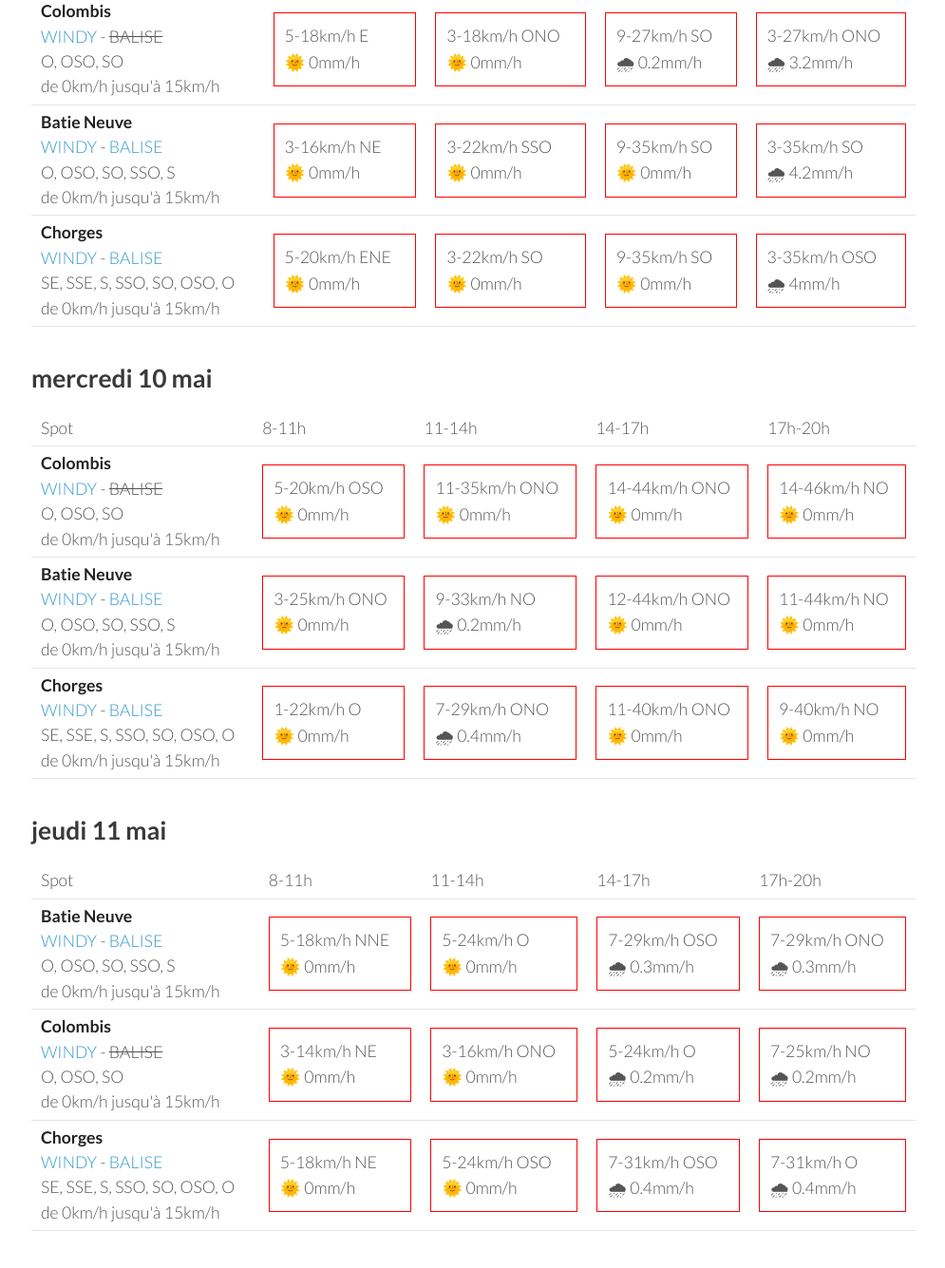
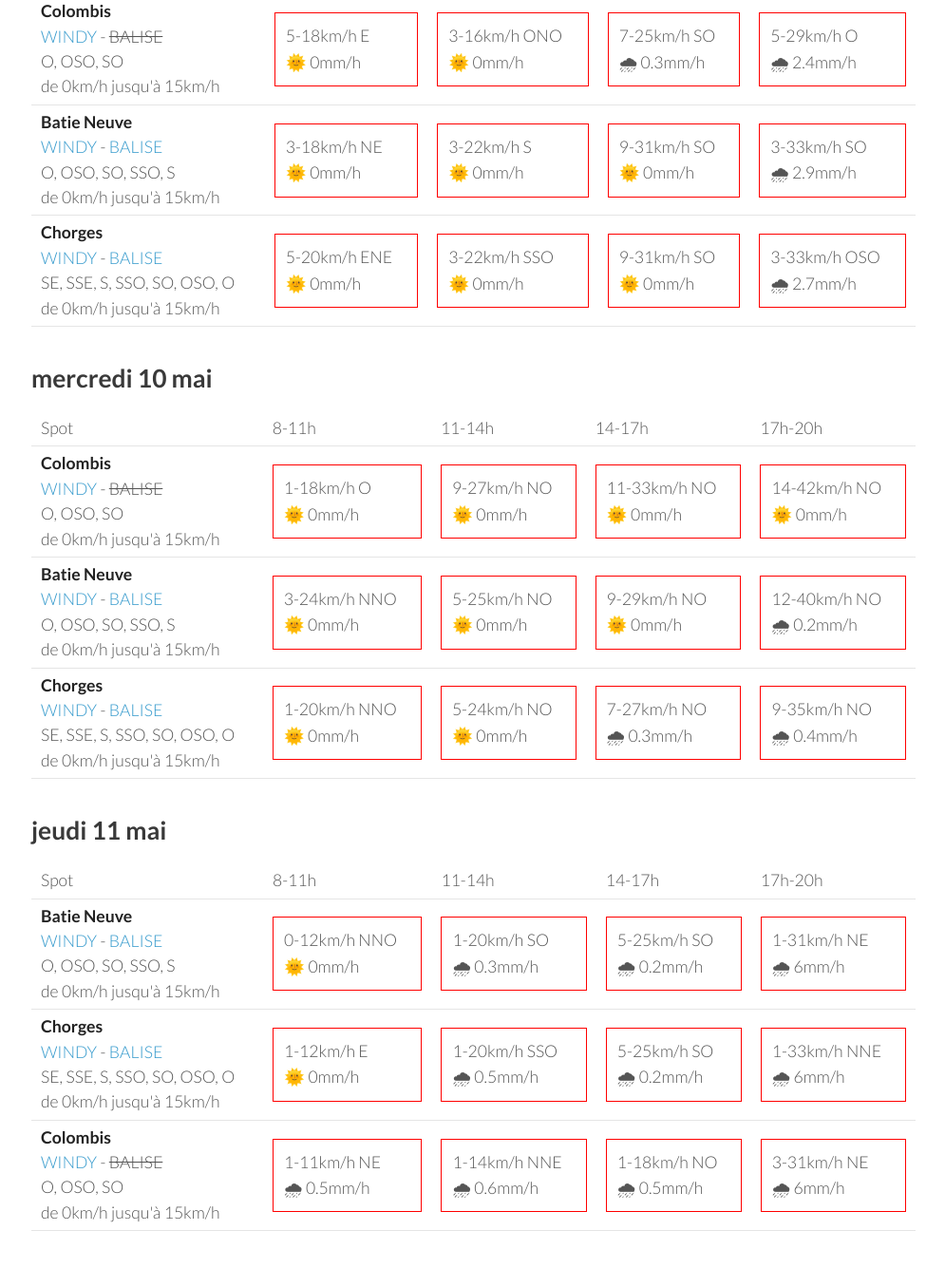
Before and after one commit to parapente-dans-le-nord/parapente-dans-le-nord.github.io, a Jekyll site: the page built from serre_poncon.markdown, in a window 1280 px wide and 1400 px high, scrolled down 1801 px. Shown: the top 1335 px of the window at 95% size, without its empty margins (25-1020 px from the left). Built offline with Jekyll 4.4.1, drawn with Linux system fonts in a browser that asks for light colours; some of the changed text lies outside the part shown.

Commit message:
update index.markdown

```diff
--- a/serre_poncon.markdown
+++ b/serre_poncon.markdown
@@ -25,27 +25,27 @@ page mise à jour le samedi 06 mai 17:31
         <td><strong>Batie Neuve</strong><br><a href="https://windy.com/44.584/6.236?44.559,6.262,10,m:eTtagly">WINDY</a> - <span class=""><a href="https://www.openwindmap.org/PP554">BALISE</a> </span><br> <span class="vent-favorable">O, OSO, SO, SSO, S</span><br><span class="force-vent">de 0km/h jusqu'à 15km/h</span> </td>
 
             <td><div class="not-flyable"><p>0-0km/h NA</p><p>🌧️ 0mm/h</p></div></td>
-            <td><div class="flyable"><p>5-14km/h SSO</p><p>🌞 0mm/h</p></div></td>
-            <td><div class="not-flyable"><p>11-27km/h SO</p><p>🌞 0mm/h</p></div></td>
-            <td><div class="not-flyable"><p>3-25km/h S</p><p>🌞 0mm/h</p></div></td>
+            <td><div class="not-flyable"><p>0-0km/h NA</p><p>🌧️ 0mm/h</p></div></td>
+            <td><div class="not-flyable"><p>0-0km/h NA</p><p>🌧️ 0mm/h</p></div></td>
+            <td><div class="not-flyable"><p>12-33km/h OSO</p><p>🌞 0mm/h</p></div></td>
+
+    </tr>
+<tr>
+        <td><strong>Colombis</strong><br><a href="https://windy.com/44.494/6.216?44.559,6.262,10">WINDY</a> - <span class="no-balise"> BALISE </span><br> <span class="vent-favorable">O, OSO, SO</span><br><span class="force-vent">de 0km/h jusqu'à 15km/h</span> </td>
+
+            <td><div class="not-flyable"><p>0-0km/h NA</p><p>🌧️ 0mm/h</p></div></td>
+            <td><div class="not-flyable"><p>0-0km/h NA</p><p>🌧️ 0mm/h</p></div></td>
+            <td><div class="not-flyable"><p>0-0km/h NA</p><p>🌧️ 0mm/h</p></div></td>
+            <td><div class="not-flyable"><p>12-35km/h SSO</p><p>🌞 0mm/h</p></div></td>
 
     </tr>
 <tr>
         <td><strong>Chorges</strong><br><a href="https://windy.com/44.578/6.280?44.559,6.262,10">WINDY</a> - <span class=""><a href="https://www.openwindmap.org/PP554">BALISE</a> </span><br> <span class="vent-favorable">SE, SSE, S, SSO, SO, OSO, O</span><br><span class="force-vent">de 0km/h jusqu'à 15km/h</span> </td>
 
             <td><div class="not-flyable"><p>0-0km/h NA</p><p>🌧️ 0mm/h</p></div></td>
-            <td><div class="flyable"><p>5-12km/h SO</p><p>🌞 0mm/h</p></div></td>
-            <td><div class="not-flyable"><p>9-22km/h OSO</p><p>🌞 0mm/h</p></div></td>
-            <td><div class="not-flyable"><p>3-12km/h N</p><p>🌞 1.9mm/h</p></div></td>
-
-    </tr>
-<tr>
-        <td><strong>Colombis</strong><br><a href="https://windy.com/44.494/6.216?44.559,6.262,10">WINDY</a> - <span class="no-balise"> BALISE </span><br> <span class="vent-favorable">O, OSO, SO</span><br><span class="force-vent">de 0km/h jusqu'à 15km/h</span> </td>
-
             <td><div class="not-flyable"><p>0-0km/h NA</p><p>🌧️ 0mm/h</p></div></td>
-            <td><div class="not-flyable"><p>5-16km/h SSE</p><p>🌞 0mm/h</p></div></td>
-            <td><div class="not-flyable"><p>11-27km/h SO</p><p>🌞 0mm/h</p></div></td>
-            <td><div class="not-flyable"><p>7-25km/h S</p><p>🌞 0mm/h</p></div></td>
+            <td><div class="not-flyable"><p>0-0km/h NA</p><p>🌧️ 0mm/h</p></div></td>
+            <td><div class="not-flyable"><p>11-35km/h OSO</p><p>🌞 0mm/h</p></div></td>
 
     </tr>
 
@@ -67,30 +67,30 @@ page mise à jour le samedi 06 mai 17:31
 <tr>
         <td><strong>Batie Neuve</strong><br><a href="https://windy.com/44.584/6.236?44.559,6.262,10,m:eTtagly">WINDY</a> - <span class=""><a href="https://www.openwindmap.org/PP554">BALISE</a> </span><br> <span class="vent-favorable">O, OSO, SO, SSO, S</span><br><span class="force-vent">de 0km/h jusqu'à 15km/h</span> </td>
 
-            <td><div class="not-flyable"><p>3-5km/h NE</p><p>🌞 0mm/h</p></div></td>
-            <td><div class="flyable"><p>3-12km/h SO</p><p>🌞 0mm/h</p></div></td>
-            <td><div class="not-flyable"><p>7-20km/h SSO</p><p>🌞 0mm/h</p></div></td>
-            <td><div class="not-flyable"><p>9-24km/h S</p><p>🌞 0mm/h</p></div></td>
+            <td><div class="not-flyable"><p>1-5km/h NNE</p><p>🌞 0mm/h</p></div></td>
+            <td><div class="not-flyable"><p>7-18km/h SO</p><p>🌞 0mm/h</p></div></td>
+            <td><div class="flyable"><p>3-14km/h O</p><p>🌧 1.1mm/h</p></div></td>
+            <td><div class="not-flyable"><p>3-18km/h NO</p><p>🌞 0mm/h</p></div></td>
 
 
     </tr>
 <tr>
         <td><strong>Chorges</strong><br><a href="https://windy.com/44.578/6.280?44.559,6.262,10">WINDY</a> - <span class=""><a href="https://www.openwindmap.org/PP554">BALISE</a> </span><br> <span class="vent-favorable">SE, SSE, S, SSO, SO, OSO, O</span><br><span class="force-vent">de 0km/h jusqu'à 15km/h</span> </td>
 
-            <td><div class="not-flyable"><p>3-9km/h NE</p><p>🌞 0mm/h</p></div></td>
-            <td><div class="flyable"><p>5-12km/h SO</p><p>🌞 0mm/h</p></div></td>
-            <td><div class="not-flyable"><p>5-16km/h OSO</p><p>🌧 0.2mm/h</p></div></td>
-            <td><div class="not-flyable"><p>5-18km/h SO</p><p>🌧 0.4mm/h</p></div></td>
+            <td><div class="not-flyable"><p>3-7km/h NNE</p><p>🌞 0mm/h</p></div></td>
+            <td><div class="flyable"><p>5-14km/h SO</p><p>🌞 0mm/h</p></div></td>
+            <td><div class="not-flyable"><p>5-16km/h OSO</p><p>🌧 1.2mm/h</p></div></td>
+            <td><div class="not-flyable"><p>5-18km/h O</p><p>🌞 0mm/h</p></div></td>
 
 
     </tr>
 <tr>
         <td><strong>Colombis</strong><br><a href="https://windy.com/44.494/6.216?44.559,6.262,10">WINDY</a> - <span class="no-balise"> BALISE </span><br> <span class="vent-favorable">O, OSO, SO</span><br><span class="force-vent">de 0km/h jusqu'à 15km/h</span> </td>
 
-            <td><div class="not-flyable"><p>1-3km/h NE</p><p>🌞 0mm/h</p></div></td>
-            <td><div class="not-flyable"><p>3-11km/h S</p><p>🌞 0mm/h</p></div></td>
-            <td><div class="not-flyable"><p>9-24km/h SSO</p><p>🌞 0mm/h</p></div></td>
-            <td><div class="not-flyable"><p>12-31km/h SO</p><p>🌞 0mm/h</p></div></td>
+            <td><div class="not-flyable"><p>1-3km/h NNE</p><p>🌞 0mm/h</p></div></td>
+            <td><div class="not-flyable"><p>7-16km/h SO</p><p>🌞 0mm/h</p></div></td>
+            <td><div class="not-flyable"><p>5-18km/h O</p><p>🌧 0.8mm/h</p></div></td>
+            <td><div class="not-flyable"><p>7-18km/h OSO</p><p>🌞 0mm/h</p></div></td>
 
 
     </tr>
@@ -111,32 +111,32 @@ page mise à jour le samedi 06 mai 17:31
       <td>17h-20h</td>
     </tr>
 <tr>
-        <td><strong>Batie Neuve</strong><br><a href="https://windy.com/44.584/6.236?44.559,6.262,10,m:eTtagly">WINDY</a> - <span class=""><a href="https://www.openwindmap.org/PP554">BALISE</a> </span><br> <span class="vent-favorable">O, OSO, SO, SSO, S</span><br><span class="force-vent">de 0km/h jusqu'à 15km/h</span> </td>
+        <td><strong>Colombis</strong><br><a href="https://windy.com/44.494/6.216?44.559,6.262,10">WINDY</a> - <span class="no-balise"> BALISE </span><br> <span class="vent-favorable">O, OSO, SO</span><br><span class="force-vent">de 0km/h jusqu'à 15km/h</span> </td>
 
-            <td><div class="not-flyable"><p>5-22km/h NE</p><p>🌞 0mm/h</p></div></td>
-            <td><div class="not-flyable"><p>1-22km/h ONO</p><p>🌞 0mm/h</p></div></td>
-            <td><div class="not-flyable"><p>5-25km/h O</p><p>🌞 0mm/h</p></div></td>
-            <td><div class="not-flyable"><p>7-27km/h O</p><p>🌞 0mm/h</p></div></td>
+            <td><div class="not-flyable"><p>1-3km/h NNE</p><p>🌞 0mm/h</p></div></td>
+            <td><div class="not-flyable"><p>3-18km/h NNO</p><p>🌞 0mm/h</p></div></td>
+            <td><div class="not-flyable"><p>5-24km/h O</p><p>🌞 0mm/h</p></div></td>
+            <td><div class="not-flyable"><p>3-25km/h O</p><p>🌧 0.2mm/h</p></div></td>
 
 
     </tr>
 <tr>
-        <td><strong>Colombis</strong><br><a href="https://windy.com/44.494/6.216?44.559,6.262,10">WINDY</a> - <span class="no-balise"> BALISE </span><br> <span class="vent-favorable">O, OSO, SO</span><br><span class="force-vent">de 0km/h jusqu'à 15km/h</span> </td>
+        <td><strong>Batie Neuve</strong><br><a href="https://windy.com/44.584/6.236?44.559,6.262,10,m:eTtagly">WINDY</a> - <span class=""><a href="https://www.openwindmap.org/PP554">BALISE</a> </span><br> <span class="vent-favorable">O, OSO, SO, SSO, S</span><br><span class="force-vent">de 0km/h jusqu'à 15km/h</span> </td>
 
-            <td><div class="not-flyable"><p>5-18km/h E</p><p>🌞 0mm/h</p></div></td>
-            <td><div class="not-flyable"><p>3-20km/h NO</p><p>🌞 0mm/h</p></div></td>
-            <td><div class="not-flyable"><p>7-25km/h O</p><p>🌞 0mm/h</p></div></td>
-            <td><div class="not-flyable"><p>5-25km/h ONO</p><p>🌞 0mm/h</p></div></td>
+            <td><div class="not-flyable"><p>3-9km/h NE</p><p>🌞 0mm/h</p></div></td>
+            <td><div class="not-flyable"><p>1-22km/h OSO</p><p>🌞 0mm/h</p></div></td>
+            <td><div class="not-flyable"><p>5-25km/h OSO</p><p>🌞 0mm/h</p></div></td>
+            <td><div class="not-flyable"><p>5-27km/h O</p><p>🌧 0.2mm/h</p></div></td>
 
 
     </tr>
 <tr>
         <td><strong>Chorges</strong><br><a href="https://windy.com/44.578/6.280?44.559,6.262,10">WINDY</a> - <span class=""><a href="https://www.openwindmap.org/PP554">BALISE</a> </span><br> <span class="vent-favorable">SE, SSE, S, SSO, SO, OSO, O</span><br><span class="force-vent">de 0km/h jusqu'à 15km/h</span> </td>
 
-            <td><div class="not-flyable"><p>5-25km/h NE</p><p>🌞 0mm/h</p></div></td>
-            <td><div class="not-flyable"><p>0-24km/h NO</p><p>🌞 0mm/h</p></div></td>
-            <td><div class="not-flyable"><p>5-24km/h O</p><p>🌞 0mm/h</p></div></td>
-            <td><div class="not-flyable"><p>7-27km/h O</p><p>🌞 0mm/h</p></div></td>
+            <td><div class="not-flyable"><p>1-3km/h ENE</p><p>🌞 0mm/h</p></div></td>
+            <td><div class="not-flyable"><p>0-25km/h SSO</p><p>🌞 0mm/h</p></div></td>
+            <td><div class="not-flyable"><p>5-24km/h OSO</p><p>🌞 0mm/h</p></div></td>
+            <td><div class="not-flyable"><p>5-27km/h OSO</p><p>🌞 0mm/h</p></div></td>
 
 
     </tr>
@@ -160,19 +160,19 @@ page mise à jour le samedi 06 mai 17:31
         <td><strong>Colombis</strong><br><a href="https://windy.com/44.494/6.216?44.559,6.262,10">WINDY</a> - <span class="no-balise"> BALISE </span><br> <span class="vent-favorable">O, OSO, SO</span><br><span class="force-vent">de 0km/h jusqu'à 15km/h</span> </td>
 
             <td><div class="not-flyable"><p>5-18km/h E</p><p>🌞 0mm/h</p></div></td>
-            <td><div class="not-flyable"><p>3-18km/h ONO</p><p>🌞 0mm/h</p></div></td>
-            <td><div class="not-flyable"><p>9-27km/h SO</p><p>🌧 0.2mm/h</p></div></td>
-            <td><div class="not-flyable"><p>3-27km/h ONO</p><p>🌧 3.2mm/h</p></div></td>
+            <td><div class="not-flyable"><p>3-16km/h ONO</p><p>🌞 0mm/h</p></div></td>
+            <td><div class="not-flyable"><p>7-25km/h SO</p><p>🌧 0.3mm/h</p></div></td>
+            <td><div class="not-flyable"><p>5-29km/h O</p><p>🌧 2.4mm/h</p></div></td>
 
 
     </tr>
 <tr>
         <td><strong>Batie Neuve</strong><br><a href="https://windy.com/44.584/6.236?44.559,6.262,10,m:eTtagly">WINDY</a> - <span class=""><a href="https://www.openwindmap.org/PP554">BALISE</a> </span><br> <span class="vent-favorable">O, OSO, SO, SSO, S</span><br><span class="force-vent">de 0km/h jusqu'à 15km/h</span> </td>
 
-            <td><div class="not-flyable"><p>3-16km/h NE</p><p>🌞 0mm/h</p></div></td>
-            <td><div class="not-flyable"><p>3-22km/h SSO</p><p>🌞 0mm/h</p></div></td>
-            <td><div class="not-flyable"><p>9-35km/h SO</p><p>🌞 0mm/h</p></div></td>
-            <td><div class="not-flyable"><p>3-35km/h SO</p><p>🌧 4.2mm/h</p></div></td>
+            <td><div class="not-flyable"><p>3-18km/h NE</p><p>🌞 0mm/h</p></div></td>
+            <td><div class="not-flyable"><p>3-22km/h S</p><p>🌞 0mm/h</p></div></td>
+            <td><div class="not-flyable"><p>9-31km/h SO</p><p>🌞 0mm/h</p></div></td>
+            <td><div class="not-flyable"><p>3-33km/h SO</p><p>🌧 2.9mm/h</p></div></td>
 
 
     </tr>
@@ -180,9 +180,9 @@ page mise à jour le samedi 06 mai 17:31
         <td><strong>Chorges</strong><br><a href="https://windy.com/44.578/6.280?44.559,6.262,10">WINDY</a> - <span class=""><a href="https://www.openwindmap.org/PP554">BALISE</a> </span><br> <span class="vent-favorable">SE, SSE, S, SSO, SO, OSO, O</span><br><span class="force-vent">de 0km/h jusqu'à 15km/h</span> </td>
 
             <td><div class="not-flyable"><p>5-20km/h ENE</p><p>🌞 0mm/h</p></div></td>
-            <td><div class="not-flyable"><p>3-22km/h SO</p><p>🌞 0mm/h</p></div></td>
-            <td><div class="not-flyable"><p>9-35km/h SO</p><p>🌞 0mm/h</p></div></td>
-            <td><div class="not-flyable"><p>3-35km/h OSO</p><p>🌧 4mm/h</p></div></td>
+            <td><div class="not-flyable"><p>3-22km/h SSO</p><p>🌞 0mm/h</p></div></td>
+            <td><div class="not-flyable"><p>9-31km/h SO</p><p>🌞 0mm/h</p></div></td>
+            <td><div class="not-flyable"><p>3-33km/h OSO</p><p>🌧 2.7mm/h</p></div></td>
 
 
     </tr>
@@ -205,30 +205,30 @@ page mise à jour le samedi 06 mai 17:31
 <tr>
         <td><strong>Colombis</strong><br><a href="https://windy.com/44.494/6.216?44.559,6.262,10">WINDY</a> - <span class="no-balise"> BALISE </span><br> <span class="vent-favorable">O, OSO, SO</span><br><span class="force-vent">de 0km/h jusqu'à 15km/h</span> </td>
 
-            <td><div class="not-flyable"><p>5-20km/h OSO</p><p>🌞 0mm/h</p></div></td>
-            <td><div class="not-flyable"><p>11-35km/h ONO</p><p>🌞 0mm/h</p></div></td>
-            <td><div class="not-flyable"><p>14-44km/h ONO</p><p>🌞 0mm/h</p></div></td>
-            <td><div class="not-flyable"><p>14-46km/h NO</p><p>🌞 0mm/h</p></div></td>
+            <td><div class="not-flyable"><p>1-18km/h O</p><p>🌞 0mm/h</p></div></td>
+            <td><div class="not-flyable"><p>9-27km/h NO</p><p>🌞 0mm/h</p></div></td>
+            <td><div class="not-flyable"><p>11-33km/h NO</p><p>🌞 0mm/h</p></div></td>
+            <td><div class="not-flyable"><p>14-42km/h NO</p><p>🌞 0mm/h</p></div></td>
 
 
     </tr>
 <tr>
         <td><strong>Batie Neuve</strong><br><a href="https://windy.com/44.584/6.236?44.559,6.262,10,m:eTtagly">WINDY</a> - <span class=""><a href="https://www.openwindmap.org/PP554">BALISE</a> </span><br> <span class="vent-favorable">O, OSO, SO, SSO, S</span><br><span class="force-vent">de 0km/h jusqu'à 15km/h</span> </td>
 
-            <td><div class="not-flyable"><p>3-25km/h ONO</p><p>🌞 0mm/h</p></div></td>
-            <td><div class="not-flyable"><p>9-33km/h NO</p><p>🌧 0.2mm/h</p></div></td>
-            <td><div class="not-flyable"><p>12-44km/h ONO</p><p>🌞 0mm/h</p></div></td>
-            <td><div class="not-flyable"><p>11-44km/h NO</p><p>🌞 0mm/h</p></div></td>
+            <td><div class="not-flyable"><p>3-24km/h NNO</p><p>🌞 0mm/h</p></div></td>
+            <td><div class="not-flyable"><p>5-25km/h NO</p><p>🌞 0mm/h</p></div></td>
+            <td><div class="not-flyable"><p>9-29km/h NO</p><p>🌞 0mm/h</p></div></td>
+            <td><div class="not-flyable"><p>12-40km/h NO</p><p>🌧 0.2mm/h</p></div></td>
 
 
     </tr>
 <tr>
         <td><strong>Chorges</strong><br><a href="https://windy.com/44.578/6.280?44.559,6.262,10">WINDY</a> - <span class=""><a href="https://www.openwindmap.org/PP554">BALISE</a> </span><br> <span class="vent-favorable">SE, SSE, S, SSO, SO, OSO, O</span><br><span class="force-vent">de 0km/h jusqu'à 15km/h</span> </td>
 
-            <td><div class="not-flyable"><p>1-22km/h O</p><p>🌞 0mm/h</p></div></td>
-            <td><div class="not-flyable"><p>7-29km/h ONO</p><p>🌧 0.4mm/h</p></div></td>
-            <td><div class="not-flyable"><p>11-40km/h ONO</p><p>🌞 0mm/h</p></div></td>
-            <td><div class="not-flyable"><p>9-40km/h NO</p><p>🌞 0mm/h</p></div></td>
+            <td><div class="not-flyable"><p>1-20km/h NNO</p><p>🌞 0mm/h</p></div></td>
+            <td><div class="not-flyable"><p>5-24km/h NO</p><p>🌞 0mm/h</p></div></td>
+            <td><div class="not-flyable"><p>7-27km/h NO</p><p>🌧 0.3mm/h</p></div></td>
+            <td><div class="not-flyable"><p>9-35km/h NO</p><p>🌧 0.4mm/h</p></div></td>
 
 
     </tr>
@@ -251,30 +251,30 @@ page mise à jour le samedi 06 mai 17:31
 <tr>
         <td><strong>Batie Neuve</strong><br><a href="https://windy.com/44.584/6.236?44.559,6.262,10,m:eTtagly">WINDY</a> - <span class=""><a href="https://www.openwindmap.org/PP554">BALISE</a> </span><br> <span class="vent-favorable">O, OSO, SO, SSO, S</span><br><span class="force-vent">de 0km/h jusqu'à 15km/h</span> </td>
 
-            <td><div class="not-flyable"><p>5-18km/h NNE</p><p>🌞 0mm/h</p></div></td>
-            <td><div class="not-flyable"><p>5-24km/h O</p><p>🌞 0mm/h</p></div></td>
-            <td><div class="not-flyable"><p>7-29km/h OSO</p><p>🌧 0.3mm/h</p></div></td>
-            <td><div class="not-flyable"><p>7-29km/h ONO</p><p>🌧 0.3mm/h</p></div></td>
+            <td><div class="not-flyable"><p>0-12km/h NNO</p><p>🌞 0mm/h</p></div></td>
+            <td><div class="not-flyable"><p>1-20km/h SO</p><p>🌧 0.3mm/h</p></div></td>
+            <td><div class="not-flyable"><p>5-25km/h SO</p><p>🌧 0.2mm/h</p></div></td>
+            <td><div class="not-flyable"><p>1-31km/h NE</p><p>🌧 6mm/h</p></div></td>
+
+
+    </tr>
+<tr>
+        <td><strong>Chorges</strong><br><a href="https://windy.com/44.578/6.280?44.559,6.262,10">WINDY</a> - <span class=""><a href="https://www.openwindmap.org/PP554">BALISE</a> </span><br> <span class="vent-favorable">SE, SSE, S, SSO, SO, OSO, O</span><br><span class="force-vent">de 0km/h jusqu'à 15km/h</span> </td>
+
+            <td><div class="not-flyable"><p>1-12km/h E</p><p>🌞 0mm/h</p></div></td>
+            <td><div class="not-flyable"><p>1-20km/h SSO</p><p>🌧 0.5mm/h</p></div></td>
+            <td><div class="not-flyable"><p>5-25km/h SO</p><p>🌧 0.2mm/h</p></div></td>
+            <td><div class="not-flyable"><p>1-33km/h NNE</p><p>🌧 6mm/h</p></div></td>
 
 
     </tr>
 <tr>
         <td><strong>Colombis</strong><br><a href="https://windy.com/44.494/6.216?44.559,6.262,10">WINDY</a> - <span class="no-balise"> BALISE </span><br> <span class="vent-favorable">O, OSO, SO</span><br><span class="force-vent">de 0km/h jusqu'à 15km/h</span> </td>
 
-            <td><div class="not-flyable"><p>3-14km/h NE</p><p>🌞 0mm/h</p></div></td>
-            <td><div class="not-flyable"><p>3-16km/h ONO</p><p>🌞 0mm/h</p></div></td>
-            <td><div class="not-flyable"><p>5-24km/h O</p><p>🌧 0.2mm/h</p></div></td>
-            <td><div class="not-flyable"><p>7-25km/h NO</p><p>🌧 0.2mm/h</p></div></td>
-
-
-    </tr>
-<tr>
-        <td><strong>Chorges</strong><br><a href="https://windy.com/44.578/6.280?44.559,6.262,10">WINDY</a> - <span class=""><a href="https://www.openwindmap.org/PP554">BALISE</a> </span><br> <span class="vent-favorable">SE, SSE, S, SSO, SO, OSO, O</span><br><span class="force-vent">de 0km/h jusqu'à 15km/h</span> </td>
-
-            <td><div class="not-flyable"><p>5-18km/h NE</p><p>🌞 0mm/h</p></div></td>
-            <td><div class="not-flyable"><p>5-24km/h OSO</p><p>🌞 0mm/h</p></div></td>
-            <td><div class="not-flyable"><p>7-31km/h OSO</p><p>🌧 0.4mm/h</p></div></td>
-            <td><div class="not-flyable"><p>7-31km/h O</p><p>🌧 0.4mm/h</p></div></td>
+            <td><div class="not-flyable"><p>1-11km/h NE</p><p>🌧 0.5mm/h</p></div></td>
+            <td><div class="not-flyable"><p>1-14km/h NNE</p><p>🌧 0.6mm/h</p></div></td>
+            <td><div class="not-flyable"><p>1-18km/h NO</p><p>🌧 0.5mm/h</p></div></td>
+            <td><div class="not-flyable"><p>3-31km/h NE</p><p>🌧 6mm/h</p></div></td>
 
 
     </tr>
```
Also changed, not shown: other parts of serre_poncon.markdown (+1 -1 lines).
